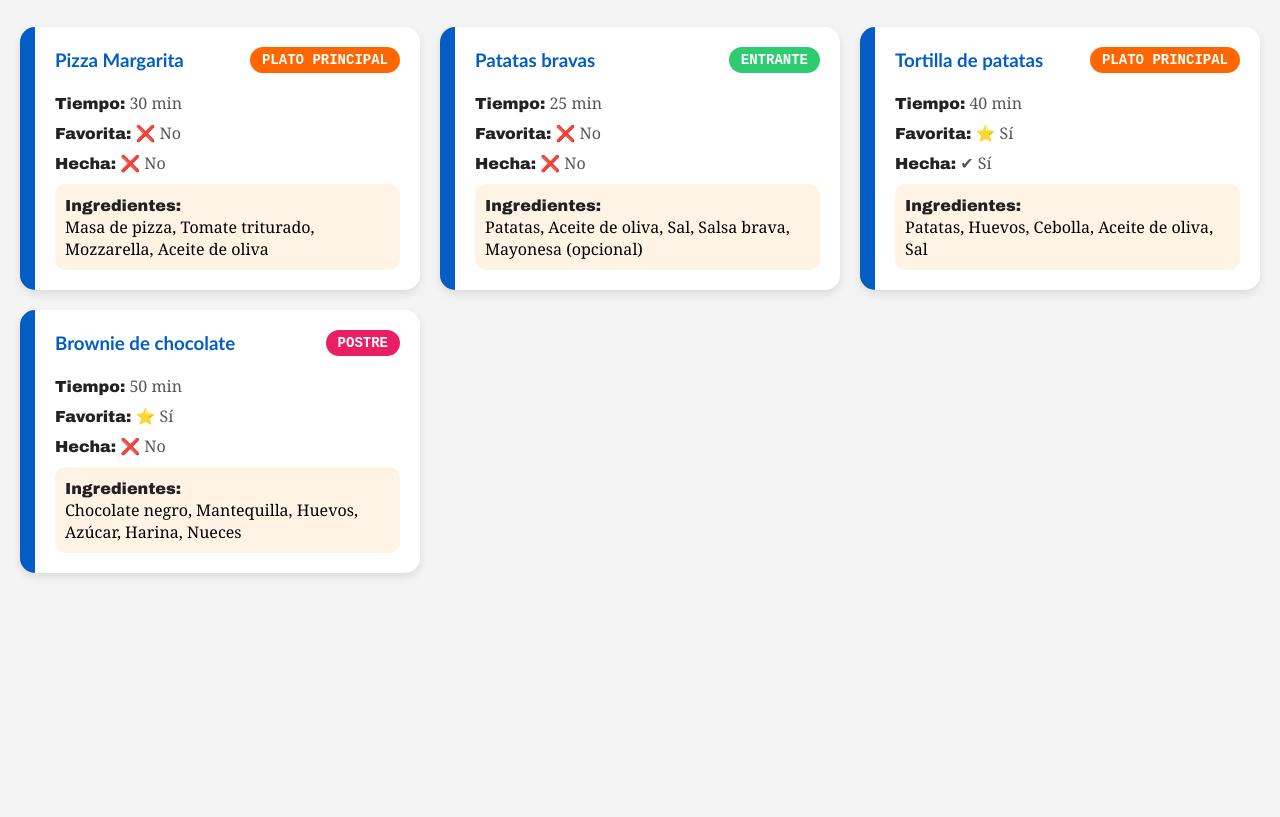
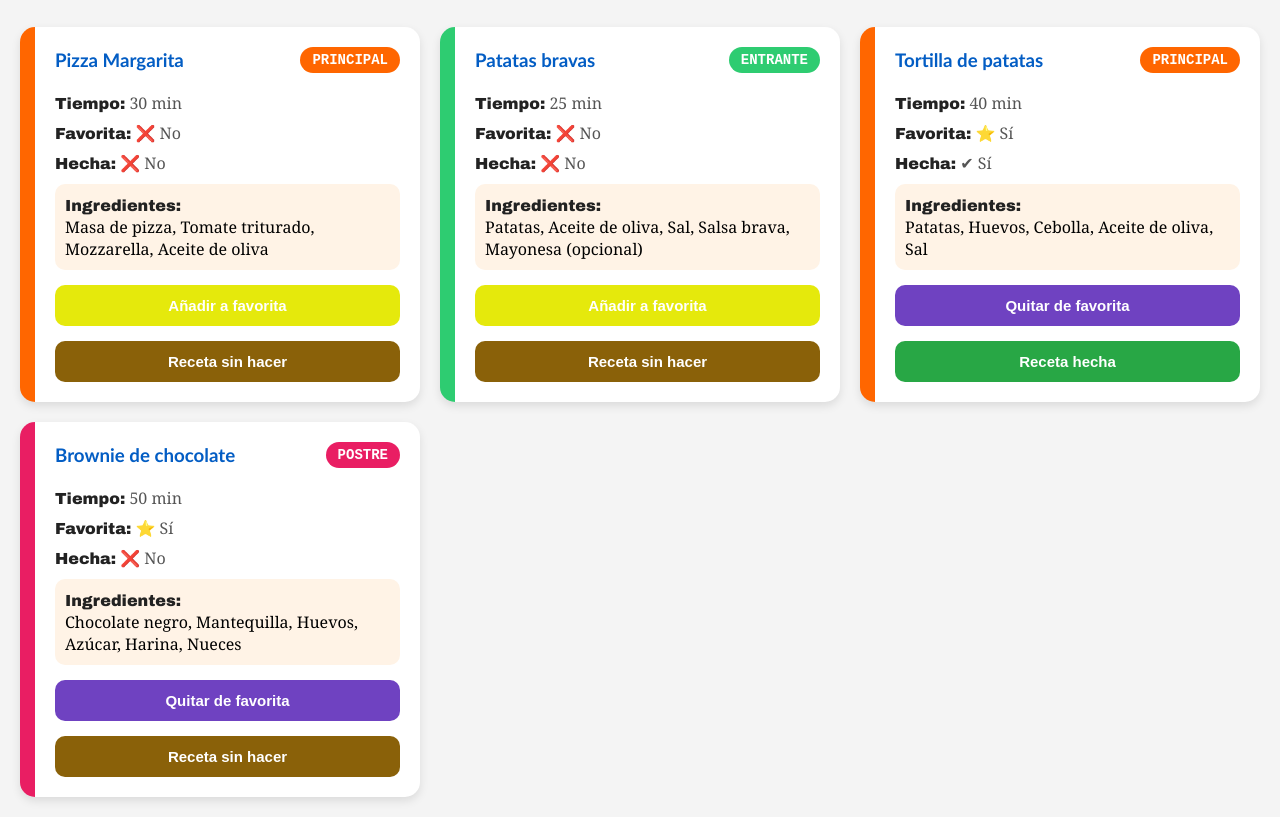
Before and after one commit to gonzamo/Proyecto-Receta, a plain HTML site: page index.html in a window 1280 px wide. Shown: the part 87-904 px from the top of the page. Before the commit the page ends 800 px from the top, so only its background shows below. Drawn offline with Linux system fonts and the light colour scheme.

Commit message:
Botones de Receta favorita y hecha

```diff
--- a/css/style.css
+++ b/css/style.css
@@ -40,14 +40,13 @@ h1 {
 
 .card-receta {
     background: white;
-    border-left: 15px solid #035dc4;
     border-radius: 15px;
 
     /* Oculta cualquier contenido que sobresalga */
     overflow: hidden;
 
     padding: 20px;
-    box-shadow: 0 4px 10px rgba(0,0,0,0.1);
+    box-shadow: 0 4px 10px rgba(0, 0, 0, 0.1);
 
     /* Animación suave */
     transition: transform 0.2s ease;
@@ -57,6 +56,28 @@ h1 {
 
 .card-receta:hover {
     transform: scale(1.03);
+}
+
+/* =========================
+   BORDES POR CATEGORÍA
+========================= */
+
+/* Plato Principal */
+
+.card-receta.principal {
+    border-left: 15px solid #ff6600;
+}
+
+/* Entrante */
+
+.card-receta.entrante {
+    border-left: 15px solid #2ecc71;
+}
+
+/* Postre */
+
+.card-receta.postre {
+    border-left: 15px solid #e91e63;
 }
 
 /* =========================
@@ -78,11 +99,11 @@ h1 {
     margin-top: 0;
     color: #035dc4;
     font-family: 'Trebuchet MS',
-                 'Lucida Sans Unicode',
-                 'Lucida Grande',
-                 'Lucida Sans',
-                 Arial,
-                 sans-serif;
+        'Lucida Sans Unicode',
+        'Lucida Grande',
+        'Lucida Sans',
+        Arial,
+        sans-serif;
 }
 
 /* Etiqueta de categoría */
@@ -102,19 +123,19 @@ h1 {
 
 /* Plato Principal */
 
-.principal {
+.categoria.principal {
     background-color: #ff6600;
 }
 
 /* Entrante */
 
-.entrante {
+.categoria.entrante {
     background-color: #2ecc71;
 }
 
 /* Postre */
 
-.postre {
+.categoria.postre {
     background-color: #e91e63;
 }
 
@@ -144,3 +165,79 @@ h1 {
     background: #fff3e6;
     border-radius: 10px;
 }
+
+/* =========================
+   ESTILO PRINCIPAL DE LOS BOTONES
+========================= */
+
+.card-receta button {
+
+    margin-top: 15px;
+    width: 100%;
+
+    padding: 12px;
+
+    border: none;
+    border-radius: 10px;
+
+    color: white;
+
+    font-size: 15px;
+    font-weight: bold;
+
+    cursor: pointer;
+
+    transition:
+        background-color 0.2s ease,
+        transform 0.2s ease;
+}
+
+.card-receta button:active {
+
+    transform: scale(0.97);
+}
+
+/* =========================
+   BOTONES FAVORITAS
+========================= */
+
+/* NO favorita */
+.card-receta button.no-favorita {
+    background-color: #e5e90c;
+}
+
+.card-receta button.no-favorita:hover {
+    background-color: #c9cc0c;
+}
+
+/* FAVORITA */
+.card-receta button.favorita {
+    background-color: #6f42c1;
+}
+
+.card-receta button.favorita:hover {
+    background-color: #59359a;
+}
+
+
+/* =========================
+   BOTONES HECHAS
+========================= */
+
+/* NO hecha */
+.card-receta button.no-hecha {
+    background-color: #8a6109;
+}
+
+.card-receta button.no-hecha:hover {
+    background-color: #af7b0b;
+}
+
+/* HECHA */
+.card-receta button.hecha {
+    background-color: #28a745;
+}
+
+.card-receta button.hecha:hover {
+    background-color: #1e7e34;
+}
--- a/js/main.js
+++ b/js/main.js
@@ -1,46 +1,8 @@
-import { recetas } from "./receta.js";
-import * as funciones from './receta.js'
+import { recetas, totalRecetas, crearTarjetaReceta, mostrarRecetas } from "./receta.js";
 
-const listaTotalRecetas = document.querySelector("#recetas")
-const totalRecetas = document.querySelector("#totalRecetas");
+const totalRecetasHTML = document.querySelector("#totalRecetas");
 
-//Muestra el numero total de recetas en el HTML
-totalRecetas.textContent = funciones.totalRecetas(recetas)
-
-//Muestra cada receta y sus datos
-function mostrarRecetas(listaRecetas) {
-
-    // Limpia el contenido del contenedor antes de mostrar las recetas
-    listaTotalRecetas.innerHTML = "";
-
-    listaRecetas.forEach(receta => {
-        const div = document.createElement("div");
-
-        div.classList.add("card-receta");
-
-        div.innerHTML = `
-            <h3 class="titulo-receta">
-                ${receta.nombre}
-                <span class="categoria ${receta.categoria.toLowerCase()}">
-                    ${receta.categoria}
-                </span>
-            </h3>
-
-            <p><strong>Tiempo:</strong> ${receta.tiempoPreparacion} min</p>
-            <p><strong>Favorita:</strong> ${receta.favorita ? "⭐ Sí" : "❌ No"}</p>
-            <p><strong>Hecha:</strong> ${receta.receta_hecha ? "✔ Sí" : "❌ No"}</p>
-
-            <div class="ingredientes">
-                <strong>Ingredientes:</strong><br>
-                ${receta.ingredientes
-                .map(i => i.charAt(0).toUpperCase() + i.slice(1))
-                .join(", ")}
-            </div>
-        `;
-
-        listaTotalRecetas.appendChild(div);
-    });
-
-}
+// Mostrar total
+totalRecetasHTML.textContent = totalRecetas(recetas);
 
 mostrarRecetas(recetas);
--- a/js/receta.js
+++ b/js/receta.js
@@ -1,8 +1,8 @@
 export const recetas = [
     {
-        id:1,
+        id: 1,
         nombre: "Pizza Margarita",
-        categoria: "Plato principal",
+        categoria: "Principal",
         receta_hecha: false,
         favorita: false,
         tiempoPreparacion: 30,
@@ -14,7 +14,7 @@ export const recetas = [
         ]
     },
     {
-        id:2,
+        id: 2,
         nombre: "Patatas bravas",
         categoria: "Entrante",
         receta_hecha: false,
@@ -29,9 +29,9 @@ export const recetas = [
         ]
     },
     {
-        id:3,
+        id: 3,
         nombre: "Tortilla de patatas",
-        categoria: "Plato principal",
+        categoria: "Principal",
         receta_hecha: true,
         favorita: true,
         tiempoPreparacion: 40,
@@ -44,7 +44,7 @@ export const recetas = [
         ]
     },
     {
-        id:4,
+        id: 4,
         nombre: "Brownie de chocolate",
         categoria: "Postre",
         receta_hecha: false,
@@ -61,6 +61,82 @@ export const recetas = [
     }
 ];
 
+//Crea las tarjetas en el HTML
+export function crearTarjetaReceta(receta) {
+
+    const div = document.createElement("div");
+    div.classList.add("card-receta", receta.categoria.toLowerCase());
+
+    div.innerHTML = `
+        <h3 class="titulo-receta">
+            ${receta.nombre}
+            <span class="categoria ${receta.categoria.toLowerCase()}">
+                ${receta.categoria}
+            </span>
+        </h3>
+
+        <p><strong>Tiempo:</strong> ${receta.tiempoPreparacion} min</p>
+        <p><strong>Favorita:</strong> ${receta.favorita ? "⭐ Sí" : "❌ No"}</p>
+        <p><strong>Hecha:</strong> ${receta.receta_hecha ? "✔ Sí" : "❌ No"}</p>
+
+        <div class="ingredientes">
+            <strong>Ingredientes:</strong><br>
+            ${receta.ingredientes
+            .map(i => i.charAt(0).toUpperCase() + i.slice(1))
+            .join(", ")}
+        </div>
+
+        <button
+            class="${receta.favorita ? "favorita" : "no-favorita"}"
+            data-id="${receta.id}">
+                ${receta.favorita
+                ? "Quitar de favorita"
+                : "Añadir a favorita"}
+        </button>
+
+        <button
+            class="${receta.receta_hecha ? "hecha" : "no-hecha"}"
+            data-id="${receta.id}">
+                ${receta.receta_hecha
+                ? "Receta hecha"
+                : "Receta sin hacer"}
+        </button>
+
+    `;
+
+    const botones = div.querySelectorAll("button");
+
+    //Seleccionamos el primer boton (receta favorita)
+    const botonFavorita = botones[0];
+
+    //Botón de reeta hecha
+    const botonHecha = botones[1];
+
+    //La acción que hace cuando haces click al botón
+    botonFavorita.addEventListener("click", () => cambiarEstadoFavorita(receta))
+
+    botonHecha.addEventListener("click", () => cambiarEstadoHecha(receta))
+
+    return div;
+}
+
+// Mostrar todas las recetas
+export function mostrarRecetas(listaRecetas) {
+
+    const listaTotalRecetas =
+        document.querySelector("#recetas");
+
+    listaTotalRecetas.innerHTML = "";
+
+    listaRecetas.forEach(receta => {
+
+        listaTotalRecetas.appendChild(
+            crearTarjetaReceta(receta)
+        );
+
+    });
+}
+
 //Contar el total de recetas
 export function totalRecetas(recetas) {
     return recetas.length;
@@ -69,4 +145,16 @@ export function totalRecetas(recetas) {
 //CRUD
 //Filtrar por categorías
 //Marcar como hecha
+function cambiarEstadoHecha(receta) {
+    receta.receta_hecha = !receta.receta_hecha
+
+    //Para cargar los cambios
+    mostrarRecetas(recetas)
+}
 //Marcar como favorita
+function cambiarEstadoFavorita(receta) {
+    receta.favorita = !receta.favorita
+
+    //Para cargar los cambios
+    mostrarRecetas(recetas)
+}
```
